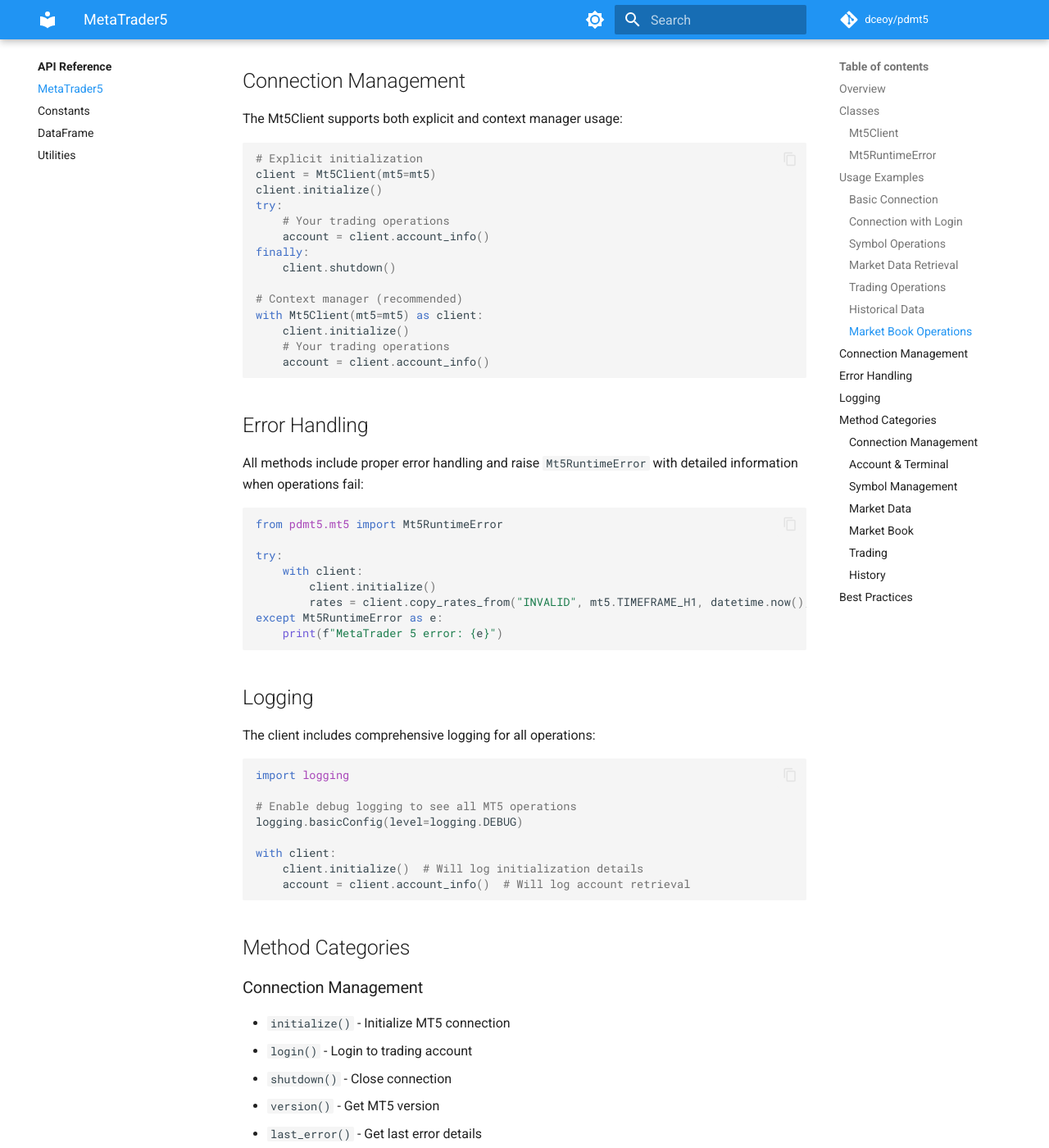
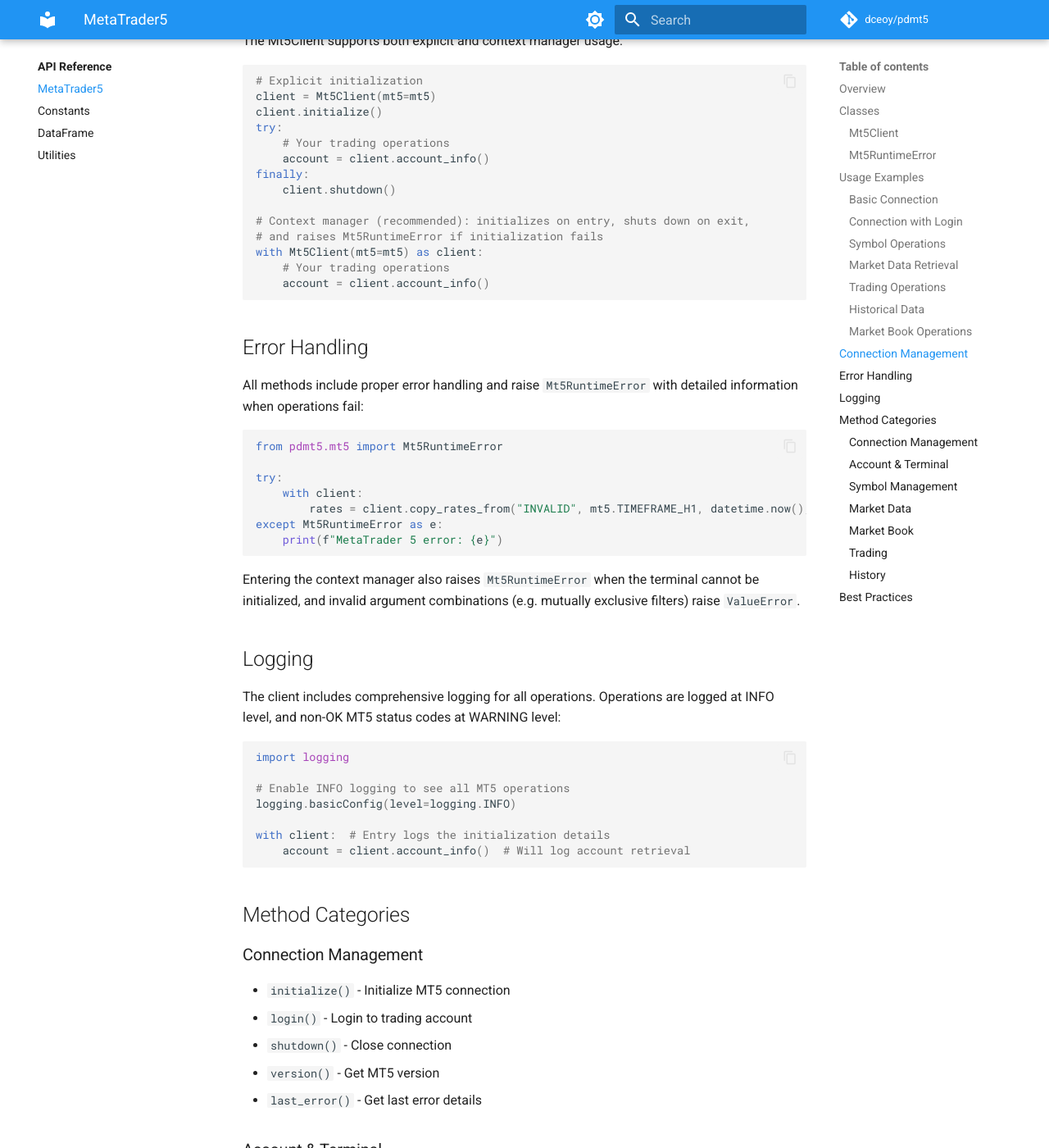
Before and after one commit to dceoy/pdmt5, an MkDocs documentation site: the page built from docs/api/mt5.md, in a window 1280 px wide and 1400 px high, scrolled down 4433 px. Shown: the whole window at 82% size. Built offline with MkDocs 1.6.1 and Material for MkDocs 9.7.7, drawn with Linux system fonts in a browser that asks for light colours; comment, search, counter and statistics services are not loaded; some of the changed text lies outside the part shown.

Commit message:
Fix reversed decorator order and stale examples in docs
- docs/api/utils.md showed @detect_and_convert_time_to_datetime as the
  outer decorator, the opposite of every call site; with that order the
  raw epoch column would be moved into the index before conversion.
  Show the real order and explain why set_index_if_possible stays
  outermost. Also correct the "conversions only happen when requested"
  claim (conversion is on by default, opt-out via skip_to_datetime).
- Remove redundant client.initialize()/client.login() calls inside
  `with` blocks across docs/api/mt5.md, docs/index.md,
  docs/api/index.md, and docs/api/dataframe.md; the context managers
  already initialize (and Mt5DataClient logs in via config). The
  removed client.login(config.login, ...) calls also failed pyright
  strict since config.login is int | None.
- Update mt5.md Best Practices and Error Handling for the context
  manager raising Mt5RuntimeError on failure, and fix the Logging
  section to reference INFO level (the wrapper logs at INFO/WARNING,
  not DEBUG).

Closes #103

Co-Authored-By: Claude Fable 5 <noreply@anthropic.com>

````diff
--- a/docs/api/mt5.md
+++ b/docs/api/mt5.md
@@ -35,44 +35,46 @@ from pdmt5.mt5 import Mt5Client
 # Create client
 client = Mt5Client(mt5=mt5)
 
-# Use as context manager
+# Use as context manager: entering the block initializes the connection
+# and raises Mt5RuntimeError if initialization fails
 with client:
-    # Initialize connection
-    success = client.initialize()
-    if success:
-        print("Connected to MetaTrader 5")
+    print("Connected to MetaTrader 5")
 
-        # Get version info
-        version = client.version()
-        print(f"MT5 Version: {version}")
+    # Get version info
+    version = client.version()
+    print(f"MT5 Version: {version}")
 
-        # Get account info
-        account = client.account_info()
-        print(f"Account: {account}")
+    # Get account info
+    account = client.account_info()
+    print(f"Account: {account}")
 ```
 
 ### Connection with Login
 
 ```python
 with client:
-    # Initialize with path
-    client.initialize(path="C:\\Program Files\\MetaTrader 5\\terminal64.exe")
-
-    # Login to specific account
+    # The context manager already initialized the connection;
+    # log in to a specific account
     success = client.login(
         login=12345, password="your_password", server="broker_server"
     )
 
     if success:
         print("Logged in successfully")
+
+# To initialize with custom arguments (e.g. a terminal path), call
+# initialize() explicitly instead of relying on the context manager entry
+client.initialize(path="C:\\Program Files\\MetaTrader 5\\terminal64.exe")
+try:
+    ...
+finally:
+    client.shutdown()
 ```
 
 ### Symbol Operations
 
 ```python
 with client:
-    client.initialize()
-
     # Get total number of symbols
     total = client.symbols_total()
     print(f"Total symbols: {total}")
@@ -100,8 +102,6 @@ from datetime import datetime
 import MetaTrader5 as mt5
 
 with client:
-    client.initialize()
-
     # Get OHLCV rates from specific date
     rates = client.copy_rates_from(
         symbol="EURUSD",
@@ -131,7 +131,6 @@ with client:
 
 ```python
 with client:
-    client.initialize()
     client.login(12345, "password", "server")
 
     # Get current positions
@@ -165,8 +164,6 @@ with client:
 from datetime import datetime
 
 with client:
-    client.initialize()
-
     # Get historical orders
     history_orders = client.history_orders_get(
         date_from=datetime(2024, 1, 1), date_to=datetime(2024, 1, 31)
@@ -185,8 +182,6 @@ with client:
 
 ```python
 with client:
-    client.initialize()
-
     # Subscribe to market depth
     success = client.market_book_add("EURUSD")
     if success:
@@ -214,9 +209,9 @@ try:
 finally:
     client.shutdown()
 
-# Context manager (recommended)
+# Context manager (recommended): initializes on entry, shuts down on exit,
+# and raises Mt5RuntimeError if initialization fails
 with Mt5Client(mt5=mt5) as client:
-    client.initialize()
     # Your trading operations
     account = client.account_info()
 ```
@@ -230,24 +225,27 @@ from pdmt5.mt5 import Mt5RuntimeError
 
 try:
     with client:
-        client.initialize()
         rates = client.copy_rates_from("INVALID", mt5.TIMEFRAME_H1, datetime.now(), 100)
 except Mt5RuntimeError as e:
     print(f"MetaTrader 5 error: {e}")
 ```
 
+Entering the context manager also raises `Mt5RuntimeError` when the terminal
+cannot be initialized, and invalid argument combinations (e.g. mutually
+exclusive filters) raise `ValueError`.
+
 ## Logging
 
-The client includes comprehensive logging for all operations:
+The client includes comprehensive logging for all operations. Operations are
+logged at INFO level, and non-OK MT5 status codes at WARNING level:
 
 ```python
 import logging
 
-# Enable debug logging to see all MT5 operations
-logging.basicConfig(level=logging.DEBUG)
+# Enable INFO logging to see all MT5 operations
+logging.basicConfig(level=logging.INFO)
 
-with client:
-    client.initialize()  # Will log initialization details
+with client:  # Entry logs the initialization details
     account = client.account_info()  # Will log account retrieval
 ```
 
@@ -308,10 +306,14 @@ with client:
 
 ## Best Practices
 
-1. **Always use context manager** for automatic connection management
+1. **Always use context manager** for automatic connection management -
+   entering the `with` block initializes the connection and raises
+   `Mt5RuntimeError` on failure
 2. **Handle errors gracefully** with try-except blocks
-3. **Initialize before operations** - call `initialize()` after creating the client
-4. **Use logging** to debug connection and operation issues
-5. **Check return values** - many methods return None on failure
+3. **Call `initialize()` explicitly only outside the context manager** - for
+   example to pass a terminal path; pair it with `shutdown()`
+4. **Use logging** (INFO level) to debug connection and operation issues
+5. **Expect exceptions on failure** - data accessors raise `Mt5RuntimeError`
+   when MT5 returns None, and conflicting filter arguments raise `ValueError`
 6. **Use appropriate timeframes** and date ranges for data requests
 7. **Subscribe/unsubscribe** to market book properly to avoid resource leaks
````
Also changed, not shown: docs/api/dataframe.md (+2 -4 lines), docs/api/index.md (+4 -5 lines), docs/api/utils.md (+7 -2 lines), docs/index.md (+4 -7 lines).
